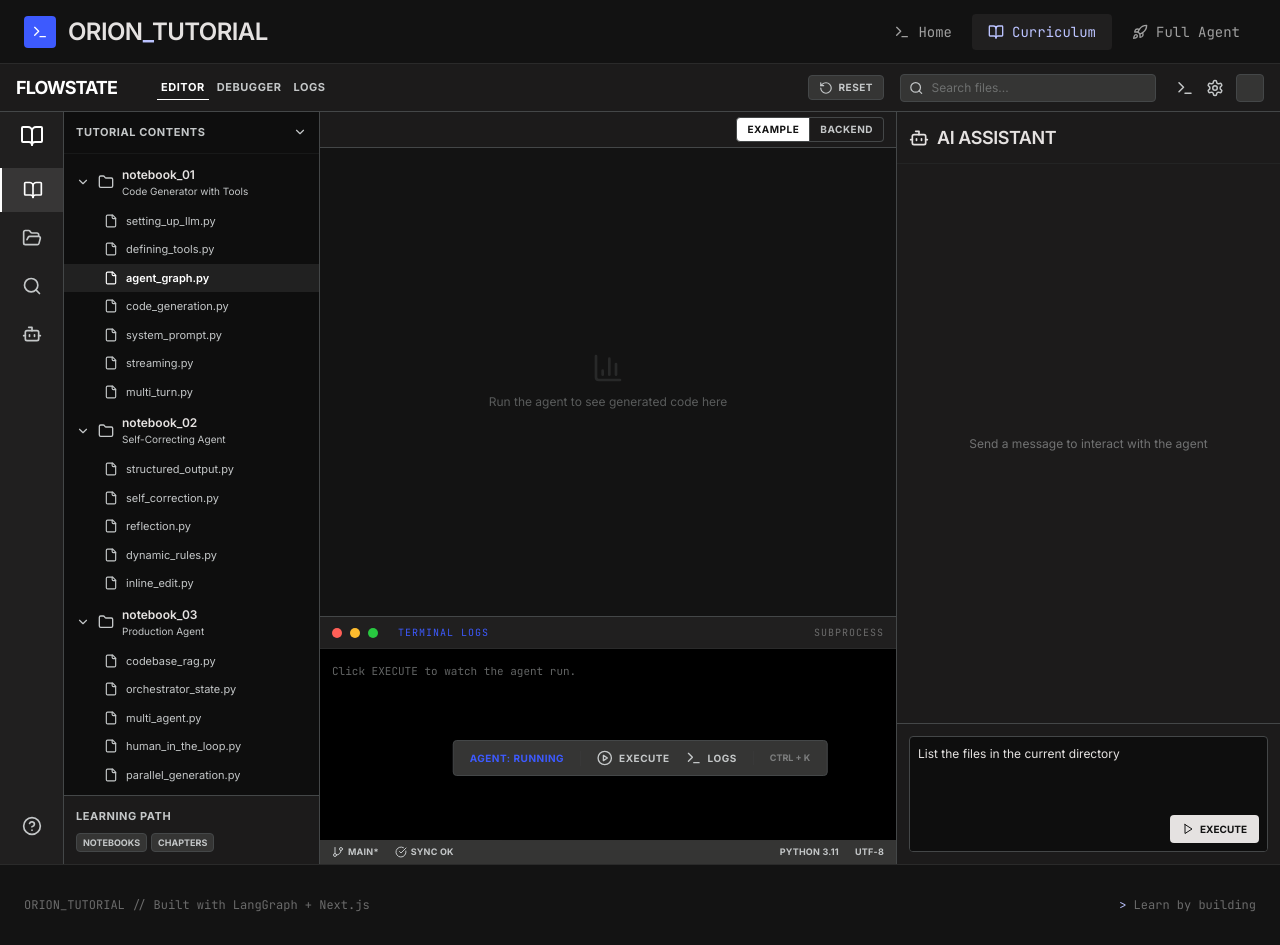
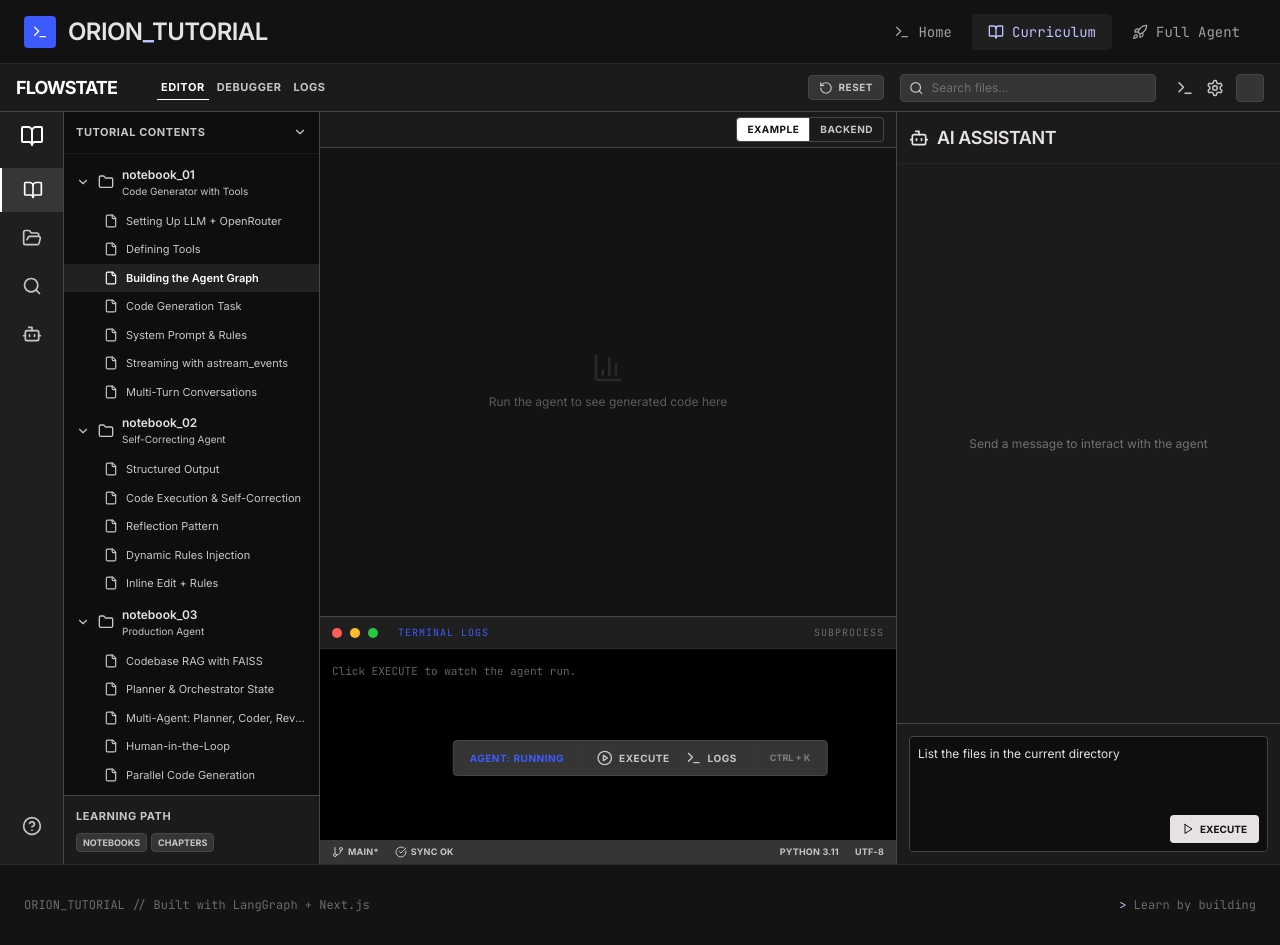
Before and after one commit to ishandutta0098/orion-tutorial, a Next.js app in the folder web/: page /curriculum/agent-graph in a window 1280 px wide. Built offline with nearby package versions, Linux system fonts and the light colour scheme.

Commit message:
show chapter subtopic labels

```diff
--- a/web/components/IDE/FileExplorer.tsx
+++ b/web/components/IDE/FileExplorer.tsx
@@ -6,10 +6,6 @@
 import { ChevronDown, ChevronRight, File, Folder } from "lucide-react";
 import { chapters } from "@/lib/registry";
 import type { NotebookId, WorkspaceFile } from "@/lib/schema";
-
-function slugToFilename(slug: string): string {
-  return slug.replace(/-/g, "_") + ".py";
-}
 
 const NOTEBOOK_LABELS: Record<NotebookId, string> = {
   "Notebook 01": "notebook_01",
@@ -100,7 +96,7 @@
                     >
                       <File className="w-3.5 h-3.5 shrink-0" />
                       <span className={`font-body text-[11px] truncate ${isActive ? "font-semibold" : ""}`}>
-                        {slugToFilename(ch.slug)}
+                        {ch.subtopicLabel ?? ch.title}
                       </span>
                     </Link>
                   );
```
